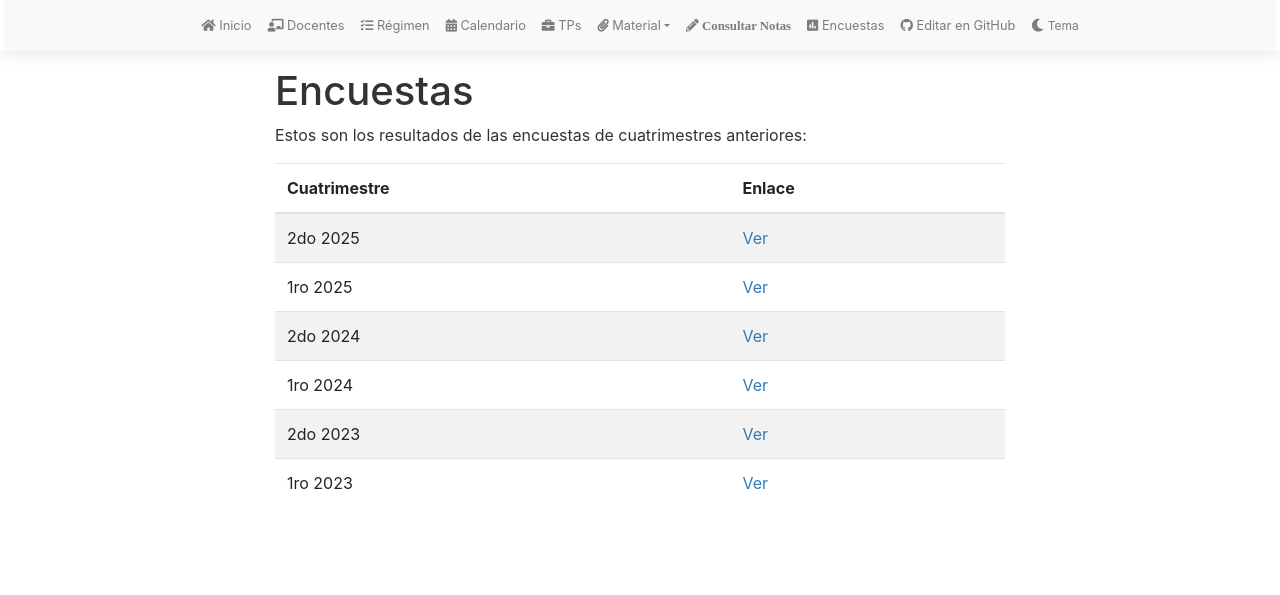
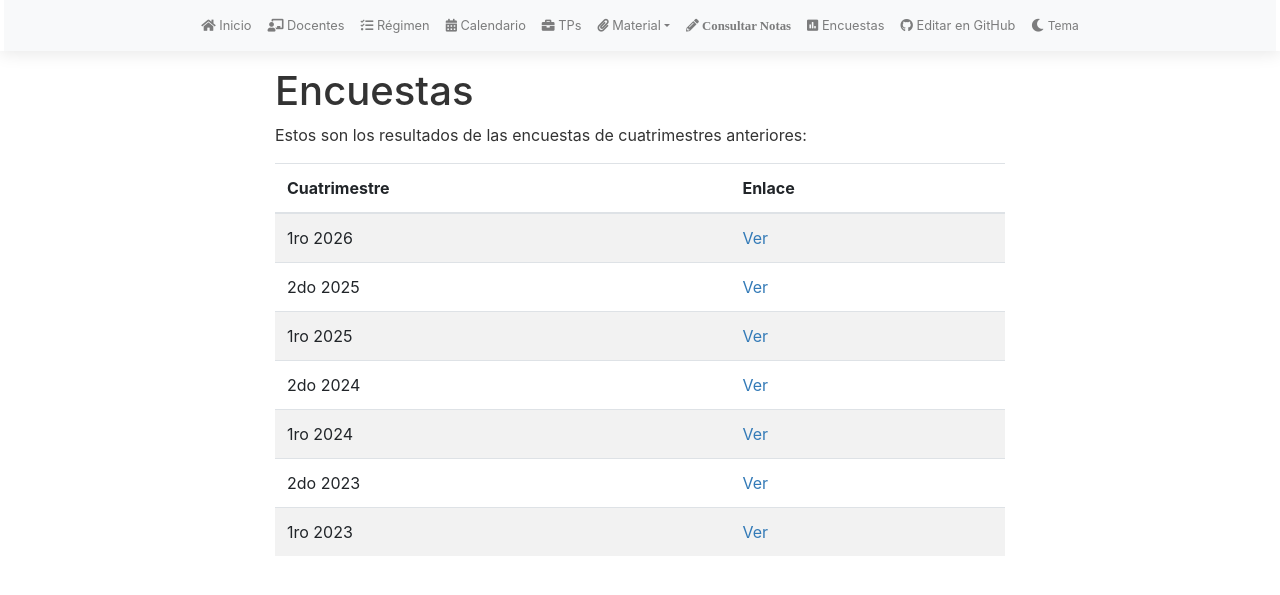
Before and after one commit to algoritmos-rw/tda_bg, a Jekyll site: the page built from encuestas.md, in a window 1280 px wide. Shown: the top 595 px of the page. Built offline with Jekyll 4.4.1, drawn with Linux system fonts in a browser that asks for light colours; nearby versions of some CDN libraries; our own code applies the rules of GitHub Pages for plain Markdown files.

Commit message:
Encuestas 2026C1

```diff
--- a/encuestas.md
+++ b/encuestas.md
@@ -6,6 +6,7 @@ Estos son los resultados de las encuestas de cuatrimestres anteriores:
 {: .table .table-striped}
 | Cuatrimestre  |  Enlace  |
 |---------------|----------|
+| 1ro 2026      | [Ver](https://docs.google.com/forms/d/1Q_ZEsCh5uOof4012Gl86YhZQIj_89tuPgjRlRI1h3MA/viewanalytics) |
 | 2do 2025      | [Ver](https://docs.google.com/forms/d/1gh7SMmW-8nAfwgx8WyoTse9Bji-AdYlCTJc2P3MbL74/viewanalytics) |
 | 1ro 2025      | [Ver](https://docs.google.com/forms/d/1wM4JXaU_TIRRfOkiLwOCjHunrzMAmAEobFrtSNA-s4c/viewanalytics) |
 | 2do 2024      | [Ver](https://docs.google.com/forms/d/1Th4h2yVKB9IPDS9KfkIKtVLcQj7Eg7nc7gb8LQk8gGk/viewanalytics) |
```
